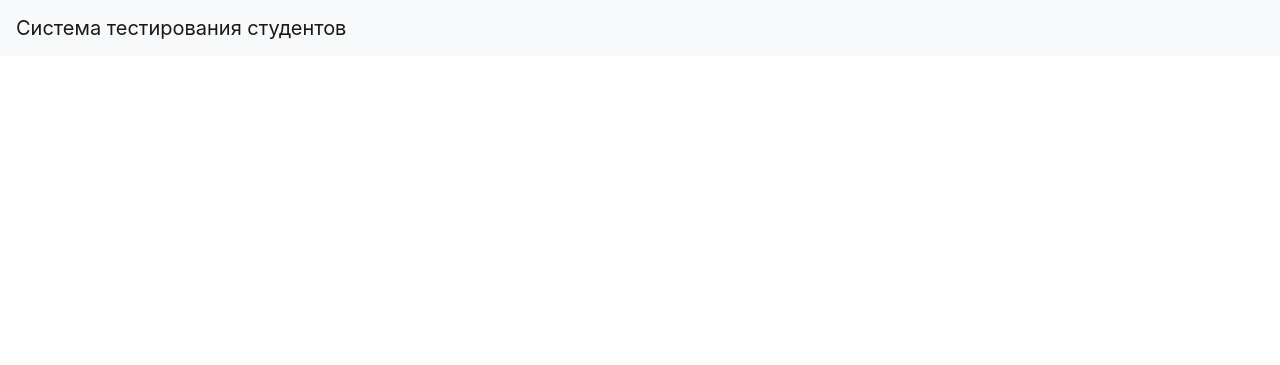
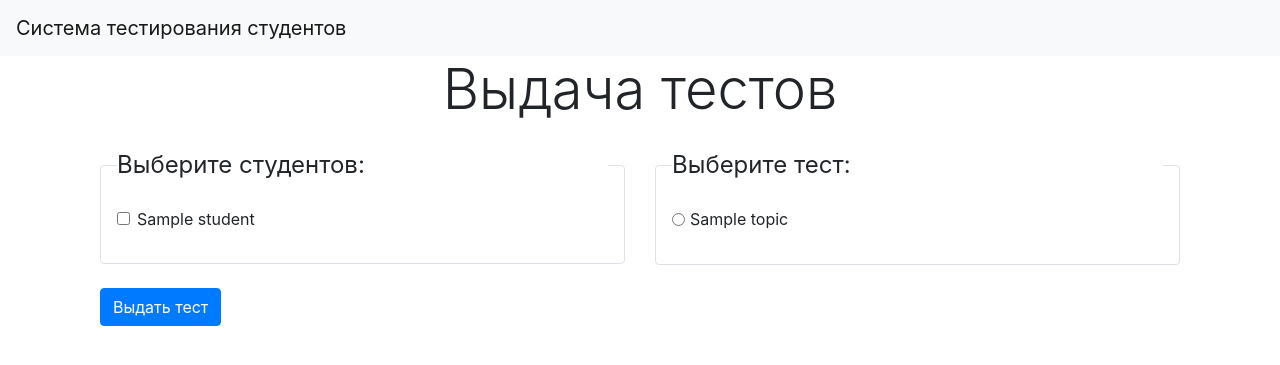
Before and after one commit to Makarenkomd/DigitalFootprint2.0, a Flask app: template templates/give_test.html in a window 1280 px wide. Shown: the top 365 px of the page. Run offline with Flask 3, Linux system fonts and the light colour scheme; the template is opened without the code that fills it: most values are stand-ins (such as "Sample title", 1, 10 or a date in 2020); some libraries are stand-ins or nearby versions.

Commit message:
give_test.html

```diff
--- a/main.py
+++ b/main.py
@@ -1,6 +1,7 @@
-from flask import Flask, render_template, redirect, abort, request
+from flask import Flask, render_template, redirect, abort, request, url_for, flash
 from data import db_session
 from data.users import User
+from data.topics import Topic
 from forms.user import RegisterForm, LoginForm
 from flask_login import LoginManager, login_user, login_required, logout_user, current_user
 
@@ -58,6 +59,11 @@ def register():
         db_sess.commit()
         return redirect('/')
     return render_template('register.html', title='Регистрация', form=form)
+
+
+@app.route("/выдать_тест", methods=["POST"])
+def issue_test():
+    return redirect(url_for("index"))
 
 
 @app.route('/login', methods=['GET', 'POST'])
@@ -146,9 +152,17 @@ def login():
 #     return redirect('/')
 
 
-@app.route('/give_test')
+@app.route('/give_test', methods=['GET', 'POST'])
 def give_test():
-    return render_template('give_test.html')
+    db_sess = db_session.create_session()
+    students = db_sess.query(User).filter(User.user_level != 'admin')
+    topics = db_sess.query(Topic)
+    if request.method == 'POST':
+        students_id = request.form.getlist('students')
+        topic_id = request.form.get('topics')
+        print(students_id)
+        print(topic_id)
+    return render_template('give_test.html', students=students, topics=topics)
 
 
 def main():
--- a/templates/give_test.html
+++ b/templates/give_test.html
@@ -1,6 +1,48 @@
 {% extends "base.html" %}
 
 {% block content %}
+<div class="container">
+    <h1 class="text-center display-4 mb-4">Выдача тестов</h1>
+    <form action="/give_test" method="post">
+        <div class="row justify-content-center">
+            <div class="col-md-6">
 
+                <fieldset class="border p-3 rounded">
+                    <legend class="form-legend">Выберите студентов:</legend>
+                    <div class="form-group">
+                        {% for student in students %}
+                        <div class="form-check">
+                            <input type="checkbox" class="form-check-input" id="student-{{ student.id }}"
+                                   name="students" value="{{ student.id }}">
+                            <label class="form-check-label" for="student-{{ student.id }}">{{ student.name }}</label>
+                        </div>
+                        {% endfor %}
+                    </div>
+                </fieldset>
+                <br>
+                <button type="submit" class="btn btn-primary float-end">Выдать тест</button>
 
+            </div>
+
+            <div class="col-md-6">
+
+                <fieldset class="border p-3 rounded">
+                    <legend class="form-legend">Выберите тест:</legend>
+                    <div class="form-group">
+                        <ul class="list-unstyled">
+                            {% for topic in topics %}
+                            <li>
+                                <div class="form-check form-check-inline">
+                                    <input type="radio" class="form-check-input" id="topic-{{ topic.id }}" name="topics"
+                                           value="{{ topic.id }}">
+                                    <label class="form-check-label" for="topic-{{ topic.id }}">{{ topic.name }}</label>
+                                </div>
+                            </li>
+                            {% endfor %}
+                        </ul>
+                    </div>
+                </fieldset>
+
+    </form>
+</div>
 {% endblock %}
```
Also changed, not shown: db/database.db, forms/user.py (line endings or trailing spaces).
